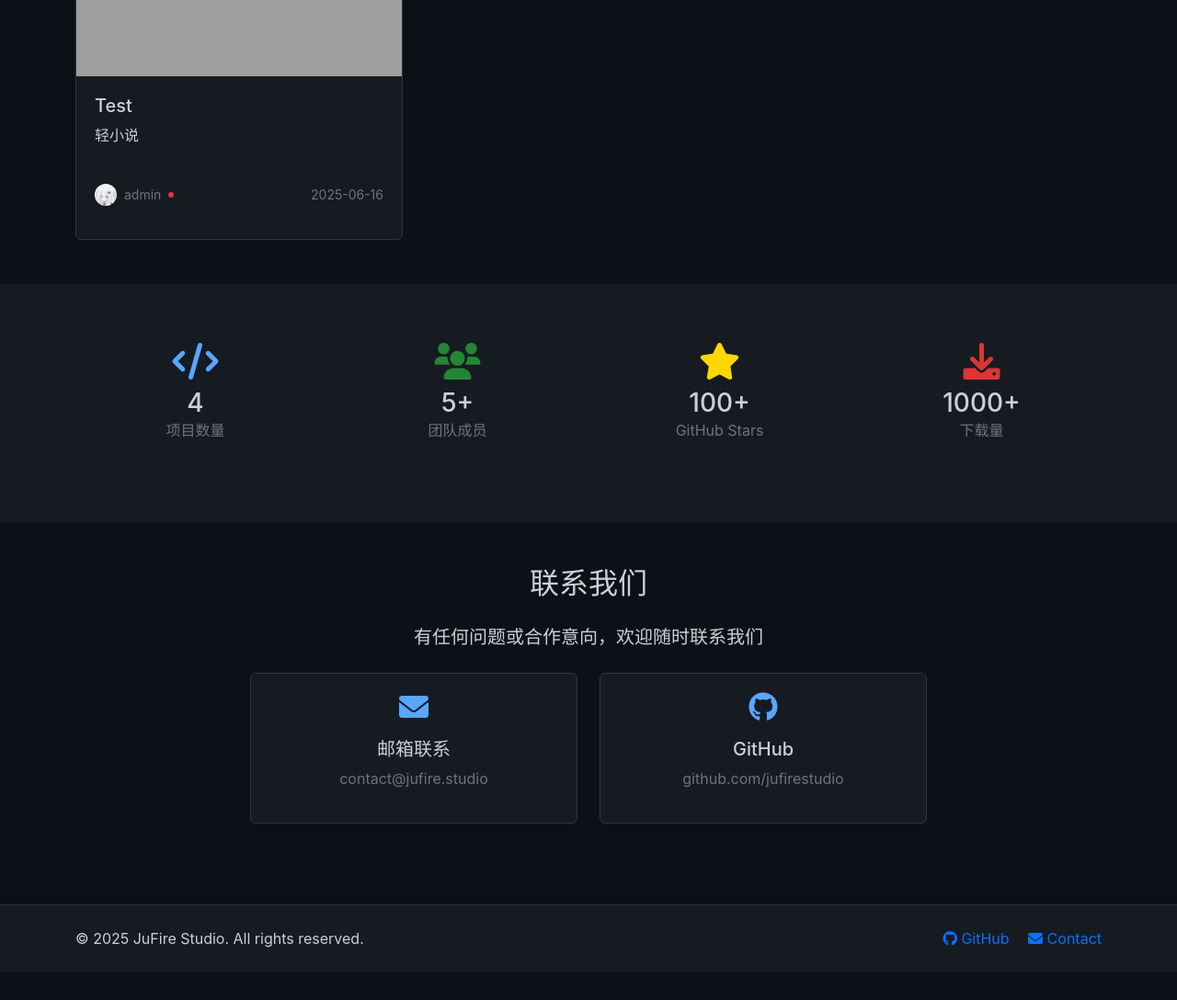
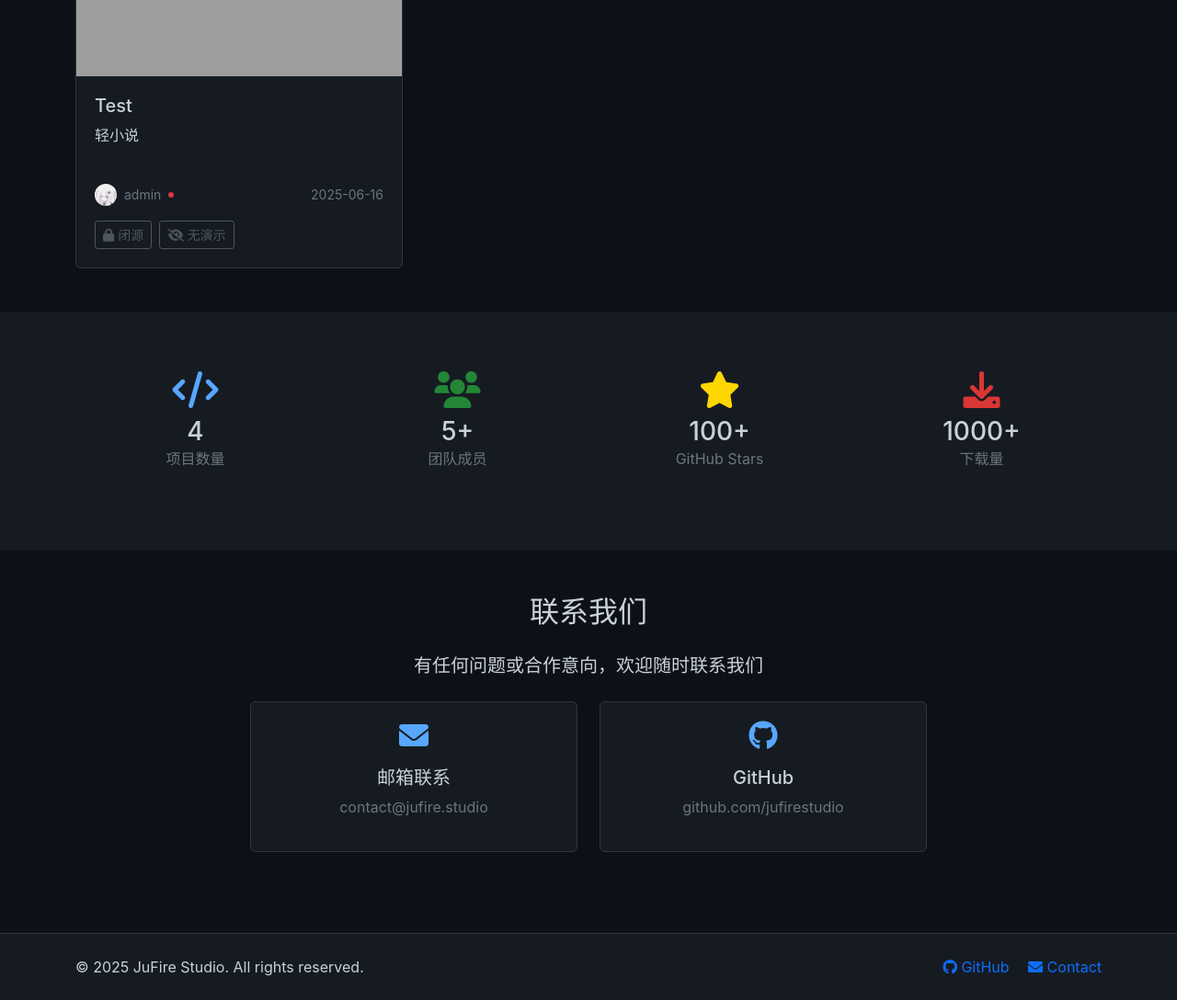
Before and after one commit to Churk-Ben/JuFireX, a Flask app: page / in a window 1280 px wide. Shown: the part 1240-2328 px from the top of the page at 92% size. Before the commit the page ends 2271 px from the top, so only its background shows below. Run offline with Flask 3, Linux system fonts and the light colour scheme; some libraries are stand-ins or nearby versions; grey boxes are pictures that could not be loaded.

Commit message:
feat(模板): 为项目卡片添加无源码和无演示的状态显示按钮

```diff
--- a/templates/index.html
+++ b/templates/index.html
@@ -115,11 +115,19 @@
                                 <a href="{{ project.github_url }}" class="btn btn-sm btn-outline-light" target="_blank">
                                     <i class="fab fa-github"></i> 源码
                                 </a>
+                                {% else %}
+                                <button class="btn btn-sm btn-outline-secondary" disabled>
+                                    <i class="fas fa-lock"></i> 闭源
+                                </button>
                                 {% endif %}
                                 {% if project.demo_url %}
                                 <a href="{{ project.demo_url }}" class="btn btn-sm btn-primary" target="_blank">
                                     <i class="fas fa-external-link-alt"></i> 演示
                                 </a>
+                                {% else %}
+                                <button class="btn btn-sm btn-outline-secondary" disabled>
+                                    <i class="fas fa-eye-slash"></i> 无演示
+                                </button>
                                 {% endif %}
                             </div>
                         </div>
```
